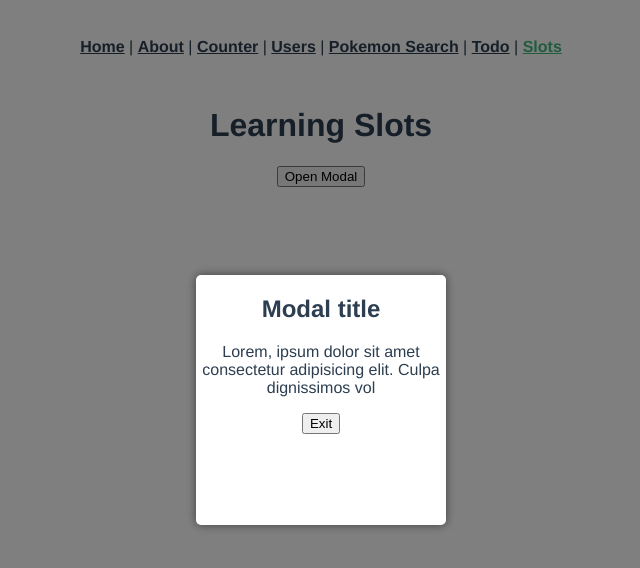
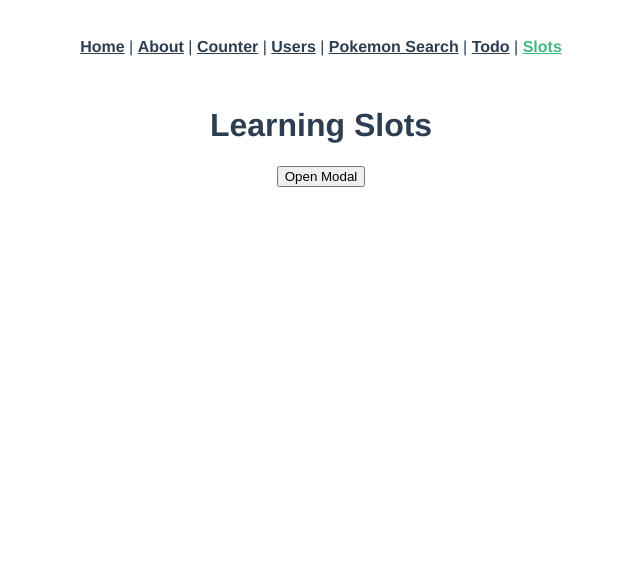
Before and after one commit to juanmaper/Counter-composition-api, a Vue app: page /#/slots in a window 1280 px wide. Shown: the top 568 px of the page, without its empty margins (319-959 px from the left). Built offline with nearby package versions, Linux system fonts and the light colour scheme.

Commit message:
Configuration of modal using slots with html

```diff
--- a/src/components/Modal.vue
+++ b/src/components/Modal.vue
@@ -1,5 +1,6 @@
 <template>
-  <div class="modal-background fade-in">
+  <div class="modal-background fade-in"
+    @click.self="$emit('on:close')">
 
     <div class="modal-container">
 
@@ -20,7 +21,10 @@
 
 <script>
 export default {
+  emits: ['on:close'],
+  setup( props, context ) {
 
+  }
 }
 </script>
 
--- a/src/views/CustomSlots.vue
+++ b/src/views/CustomSlots.vue
@@ -1,15 +1,17 @@
 <template>
   <h1>Learning Slots</h1>
-  <button>Open Modal</button>
+  <button @click="openModal">Open Modal</button>
 
-  <modal title="Hello World">
+  <modal v-if="isOpen"
+         title="Hello World"
+         @on:close="closeModal">
 
     <template v-slot:body>
       <p>Lorem, ipsum dolor sit amet consectetur adipisicing elit. Culpa dignissimos vol</p>
     </template>
 
     <template v-slot:footer>
-      <button>Exit</button>
+      <button @click="closeModal">Exit</button>
     </template>
 
     <template v-slot:header>
@@ -20,10 +22,22 @@
 </template>
 
 <script>
+import { ref } from 'vue'
 import Modal from '../components/Modal'
 
 export default {
-  components: { Modal }
+  components: { Modal },
+  setup() {
+
+    const isOpen = ref(false)
+
+    return {
+      isOpen,
+
+      openModal: () => isOpen.value = true,
+      closeModal: () => isOpen.value = false,
+    }
+  }
 }
 </script>
 
```
